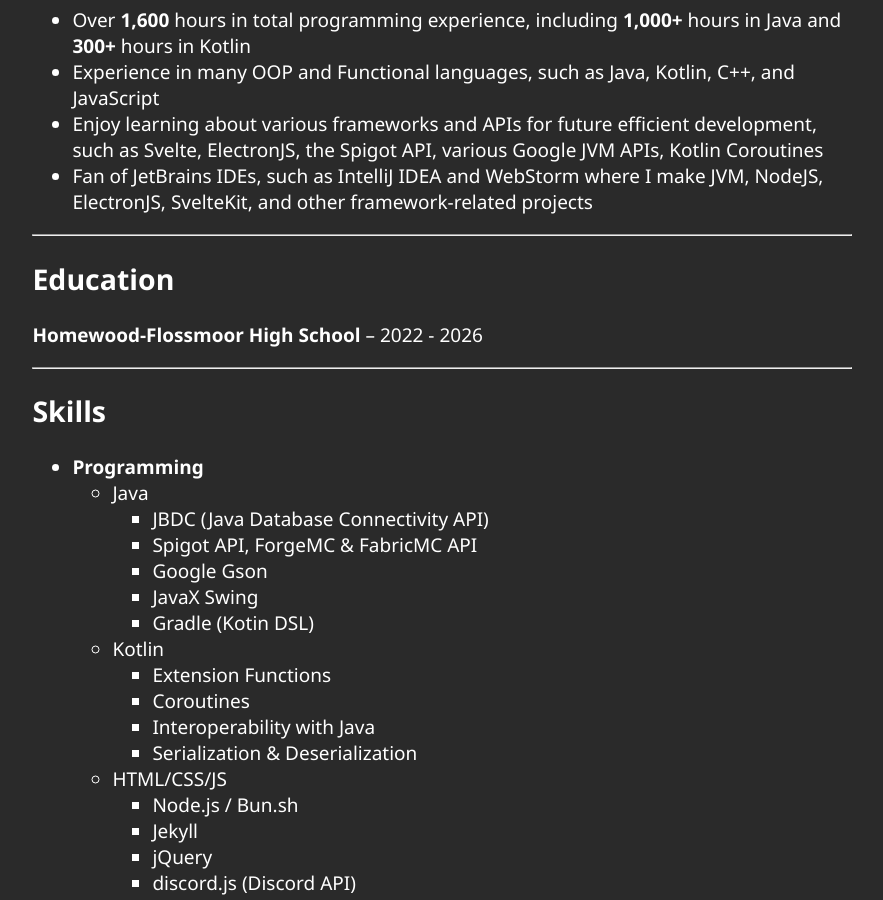
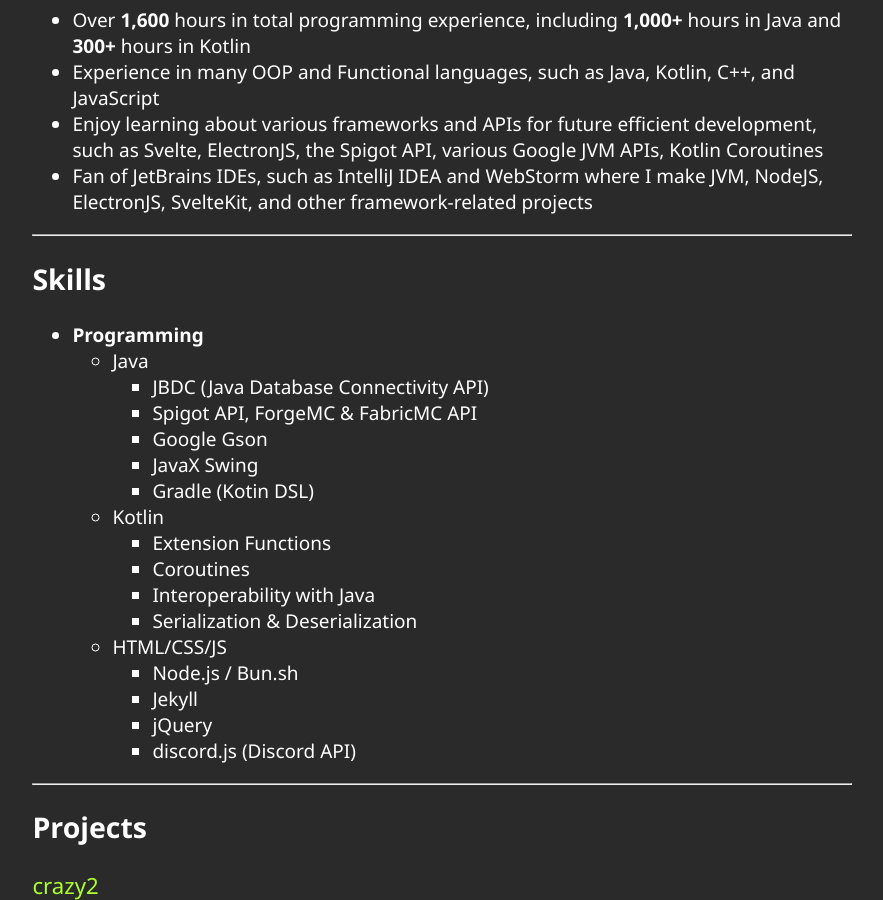
Before and after one commit to gmitch215/gmitch, a Jekyll site: the page built from cv.md, in a window 1280 px wide and 900 px high, scrolled down 586 px. Shown: the whole window, without its empty margins (198-1081 px from the left). Built offline with Jekyll 4.4.1, drawn with Linux system fonts in a browser that asks for light colours.

Commit message:
Update cv.md
Signed-off-by: Gregory <gamercoder215@teaminceptus.us>

```diff
--- a/cv.md
+++ b/cv.md
@@ -23,12 +23,6 @@
 - Experience in many OOP and Functional languages, such as Java, Kotlin, C++, and JavaScript
 - Enjoy learning about various frameworks and APIs for future efficient development, such as Svelte, ElectronJS, the Spigot API, various Google JVM APIs, Kotlin Coroutines
 - Fan of JetBrains IDEs, such as IntelliJ IDEA and WebStorm where I make JVM, NodeJS, ElectronJS, SvelteKit, and other framework-related projects
-
-------------
-
-## Education
-
-**Homewood-Flossmoor High School** -- 2022 - 2026
 
 ------------
 
```
